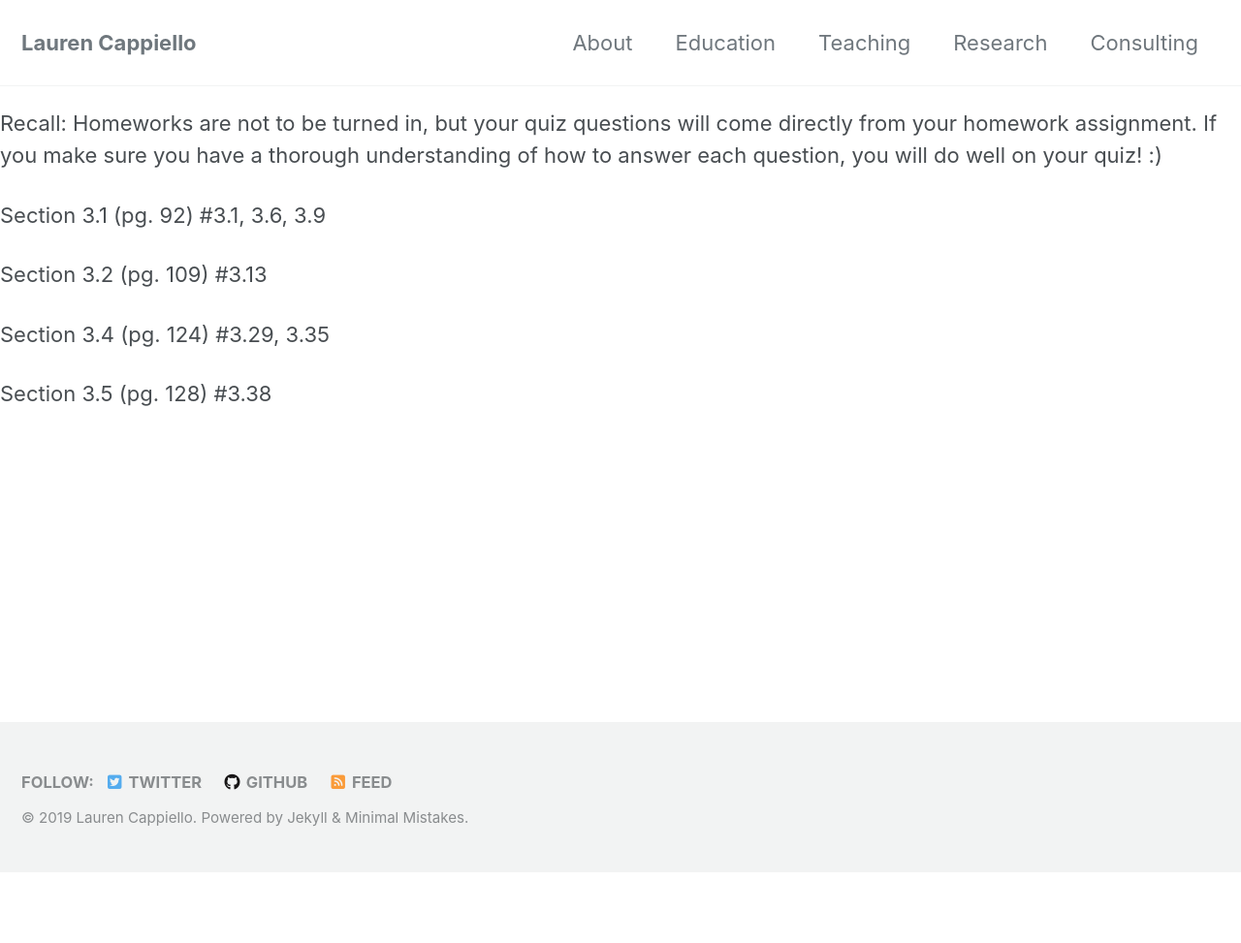
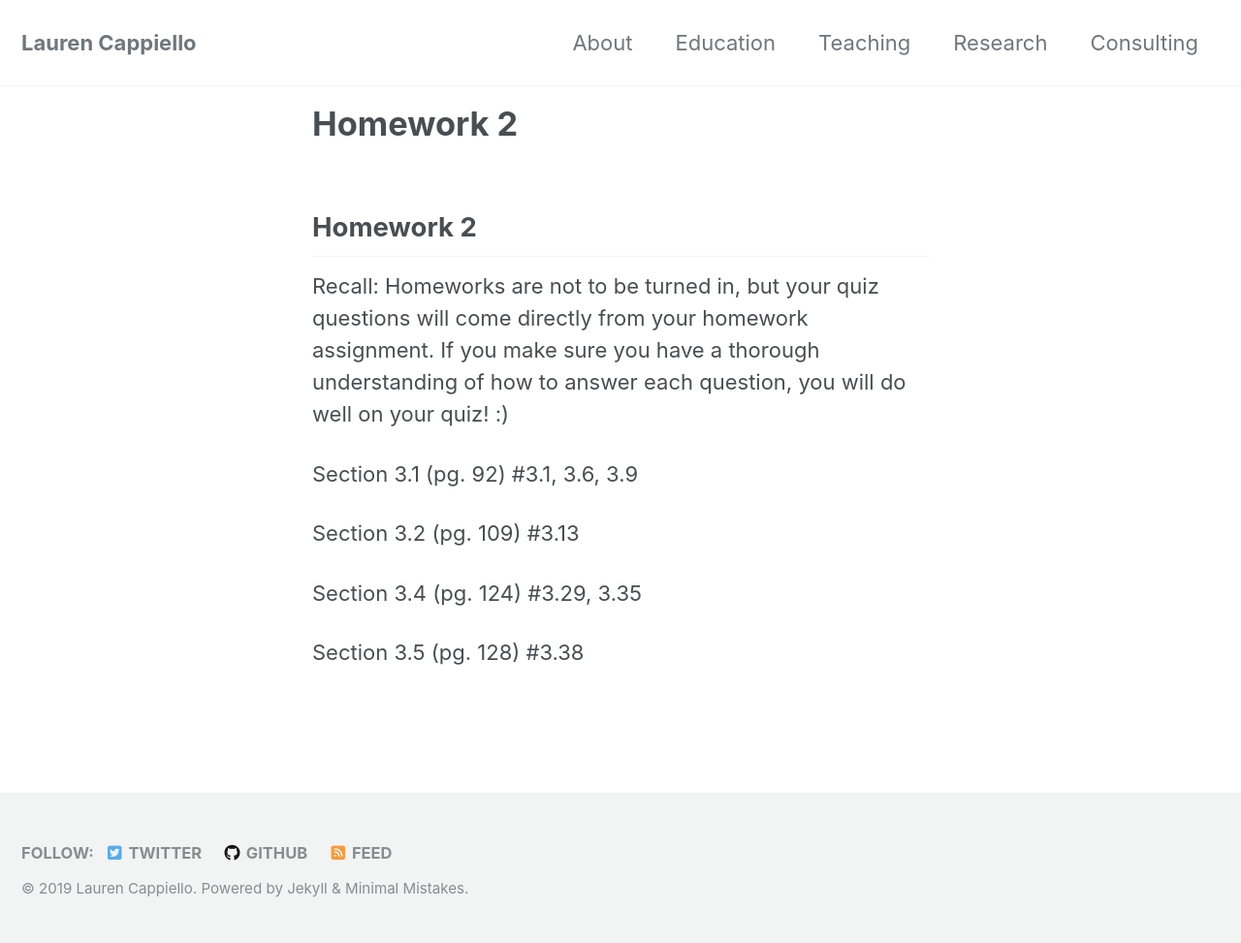
Before and after one commit to lgpcappiello/lgpcappiello.github.io, a Jekyll site: the page built from teaching/stat100a/hw2.md, in a window 1280 px wide. Shown: the whole page at 97% size. Built offline with Jekyll 4.4.1, drawn with Linux system fonts in a browser that asks for light colours; cached includes are drawn as plain includes; nearby versions of some CDN libraries; our own code applies the rules of GitHub Pages for plain Markdown files; before the commit the page ends 900 px from its top, so only the background shows below that.

Commit message:
Update hw2.md

```diff
--- a/teaching/stat100a/hw2.md
+++ b/teaching/stat100a/hw2.md
@@ -1,3 +1,9 @@
+---
+layout: single
+---
+
+## Homework 2
+
 Recall: Homeworks are not to be turned in, but your quiz questions will come directly from your homework assignment. If you make sure you have a thorough understanding of how to answer each question, you will do well on your quiz! :)
 
 Section 3.1 (pg. 92) #3.1, 3.6, 3.9
```
